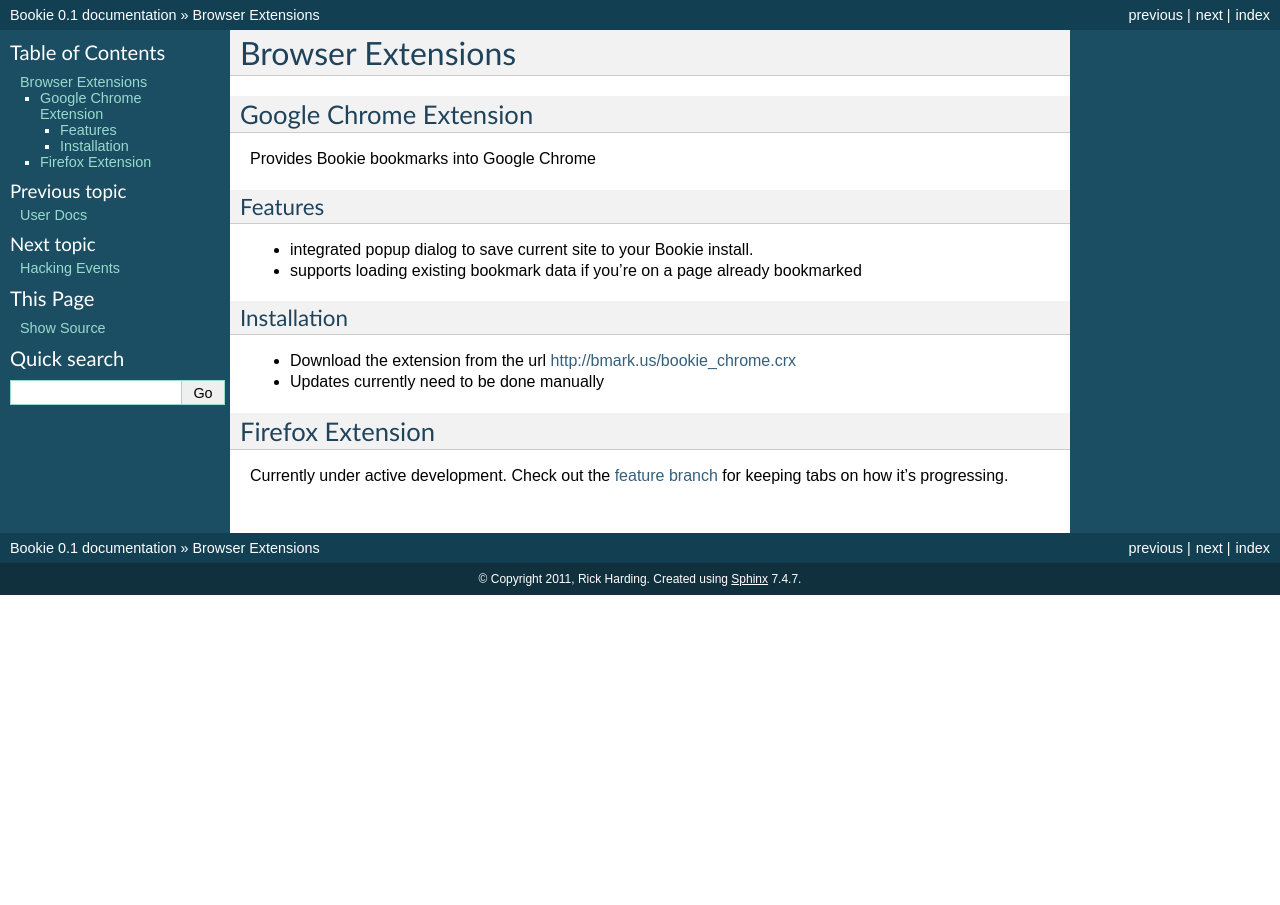
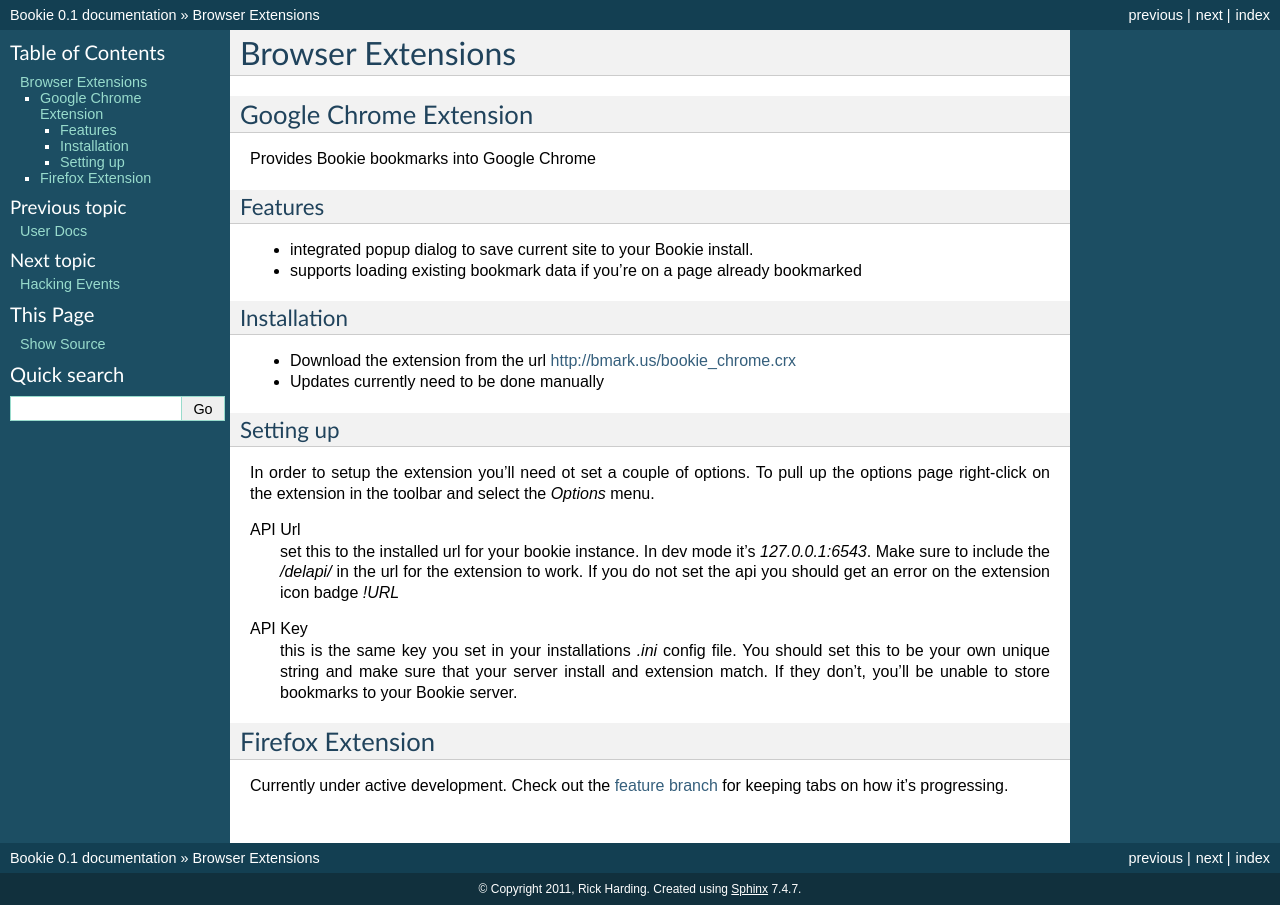
Before and after one commit to bookieio/Bookie, a Sphinx documentation site: the page built from Bookie/docs/extensions.rst, in a window 1280 px wide. Built offline with Sphinx 7.4.7, drawn with Linux system fonts in a browser that asks for light colours.

```diff
--- a/Bookie/docs/extensions.rst
+++ b/Bookie/docs/extensions.rst
@@ -20,6 +20,25 @@
 - Download the extension from the url http://bmark.us/bookie_chrome.crx
 - Updates currently need to be done manually
 
+Setting up
+----------
+In order to setup the extension you'll need ot set a couple of options. To pull
+up the options page right-click on the extension in the toolbar and select the
+*Options* menu.
+
+API Url
+    set this to the installed url for your bookie instance. In dev mode
+    it's `127.0.0.1:6543`. Make sure to include the */delapi/* in the url
+    for the extension to work. If you do not set the api you should get an error
+    on the extension icon badge *!URL*
+
+
+API Key
+    this is the same key you set in your installations *.ini* config
+    file. You should set this to be your own unique string and make sure that
+    your server install and extension match. If they don't, you'll be unable to
+    store bookmarks to your Bookie server.
+
 
 Firefox Extension
 ==================
```
Also changed, not shown: Bookie/docs/started.rst (+11 -17 lines).
